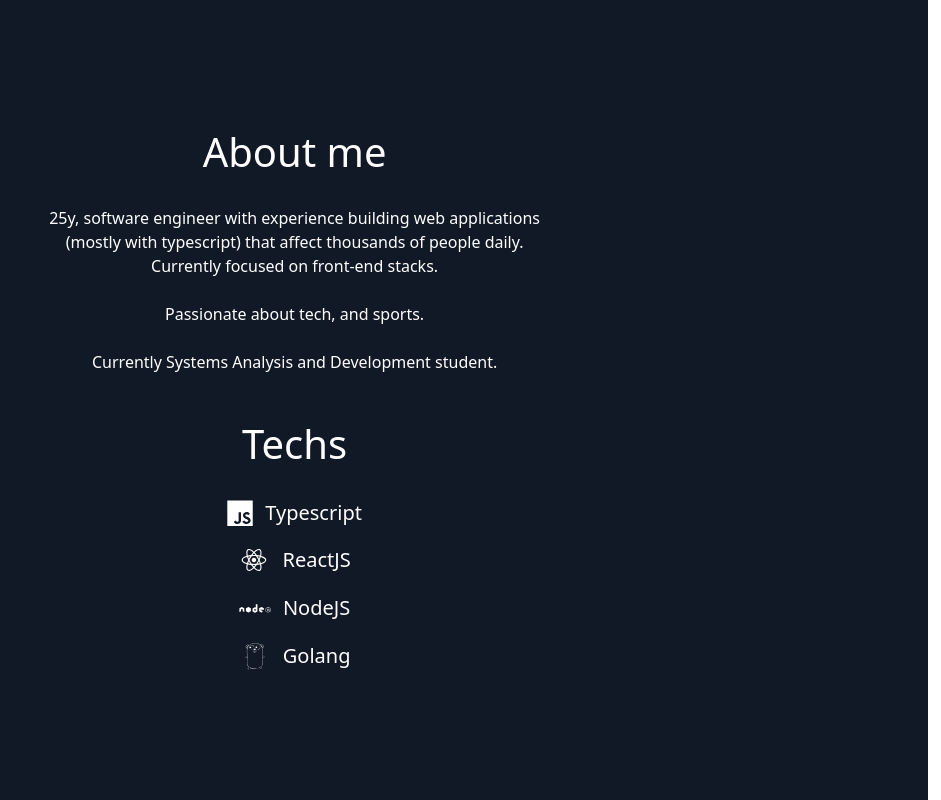
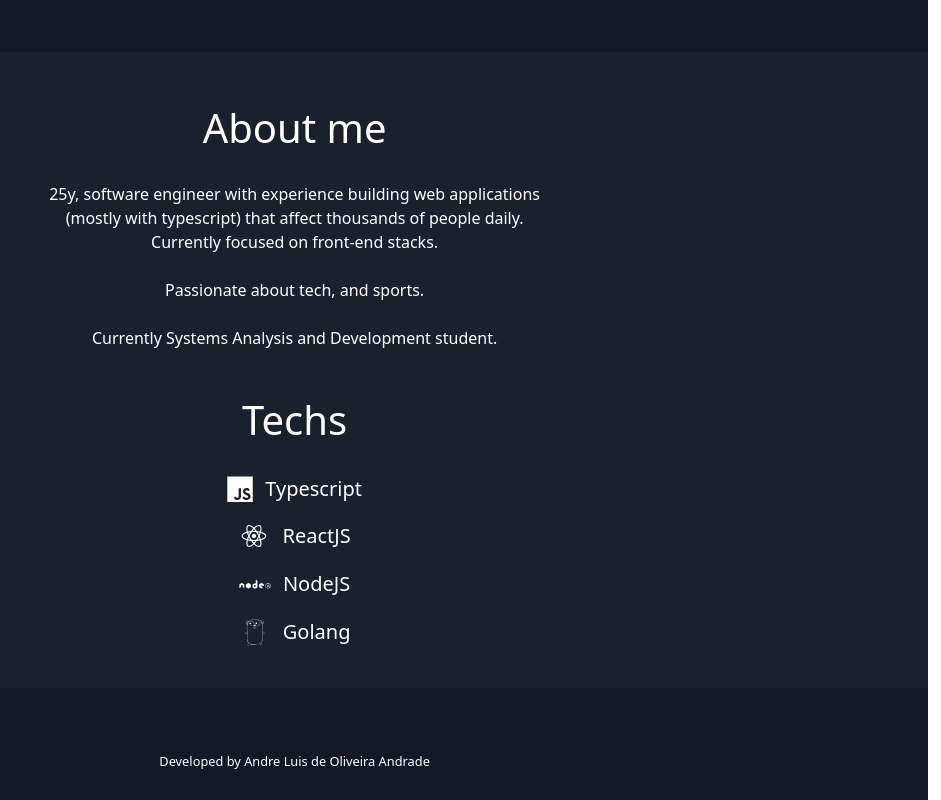
Before and after one commit to anddreluis2/website-1, a Next.js app: page / in a window 1280 px wide. Shown: the part 860-1660 px from the top of the page, without its empty margins (339-1280 px from the left). Built offline with nearby package versions, Linux system fonts and the light colour scheme; no server answers.

Commit message:
added footer and removed (temporaly) projects

```diff
--- a/components/Header.tsx
+++ b/components/Header.tsx
@@ -3,11 +3,19 @@
 
 export const Header: React.FC = () => {
   return (
-    <div className="bg-header justify-between flex p-6">
-      <div className="w-12">
-        <Link className="text-white items-center hover:text-gray" href="/">
+    <div className="bg-header sticky top-0 z-50 flex p-6">
+      <div className="w-12 flex">
+        <Link className="text-white items-center hover:text-gray" href="#about">
           <DiGit size={40} />
         </Link>
+      </div>
+      <div className="ml-auto text-white items-center">
+        {/* <Link className="hover:text-gray mr-6" href="/">
+          About
+        </Link>
+        <Link className="text-white hover:text-gray" href="/">
+          Projects
+        </Link> */}
       </div>
     </div>
   );
--- a/components/about/index.tsx
+++ b/components/about/index.tsx
@@ -3,8 +3,10 @@
 export default function About() {
   return (
     <>
-      <div className="mt-[460px] bg-background text-white">
-        <h1 className="text-exl justify-center flex mb-6">About me</h1>
+      <div id="about" className="mt-[390px] bg-header text-white">
+        <h1 className="text-exl pt-[46px] justify-center flex mb-6">
+          About me
+        </h1>
         <div className="flex justify-center">
           <div className="w-[550px] h-full justify-center">
             <h1 className="flex m-auto justify-center text-center">
@@ -46,7 +48,7 @@
                   NodeJS
                 </a>
               </li>
-              <li className="hover:underline hover:font-black hover:uppercase mt-4 hover:text-gray sm:text-xl">
+              <li className="hover:underline hover:font-black mb-[40px] hover:uppercase mt-4 hover:text-gray sm:text-xl">
                 <a
                   className="items-center gap-3 flex justify-center"
                   href="https://go.dev/"
--- /dev/null
+++ b/components/footer/Footer.tsx
@@ -0,0 +1,14 @@
+import Link from "next/link";
+import { DiGit } from "react-icons/di";
+
+export const Footer: React.FC = () => {
+  return (
+    <div className="bg-background justify-center w-full p-16 text-white flex">
+      <div className="flex text-sm">
+        Developed by Andre Luis de Oliveira Andrade
+      </div>
+    </div>
+  );
+};
+
+export default Footer;
--- a/components/projects/index.tsx
+++ b/components/projects/index.tsx
@@ -1,6 +1,5 @@
-import Head from "next/head";
 import { useState, useEffect } from "react";
-import { FaCaretRight, FaGithub } from "react-icons/fa";
+import { FaGithub } from "react-icons/fa";
 import { RepositoryItemProps } from "../../types";
 
 export default function Projects() {
--- a/pages/index.tsx
+++ b/pages/index.tsx
@@ -1,11 +1,12 @@
 import Head from "next/head";
 import { Header, InfoCard, SocialCard } from "../components";
 import About from "../components/about";
+import Footer from "../components/footer/Footer";
 import Projects from "../components/projects";
 
 export default function Home() {
   return (
-    <div className="w-[99vw] h-full bg-background">
+    <div className="w-[99vw] relative h-full bg-background">
       <Head>
         <title>Andre Luis de Oliveira</title>
       </Head>
@@ -13,7 +14,7 @@
       <InfoCard />
       <SocialCard />
       <About />
-      <Projects />
+      <Footer />
     </div>
   );
 }
```
